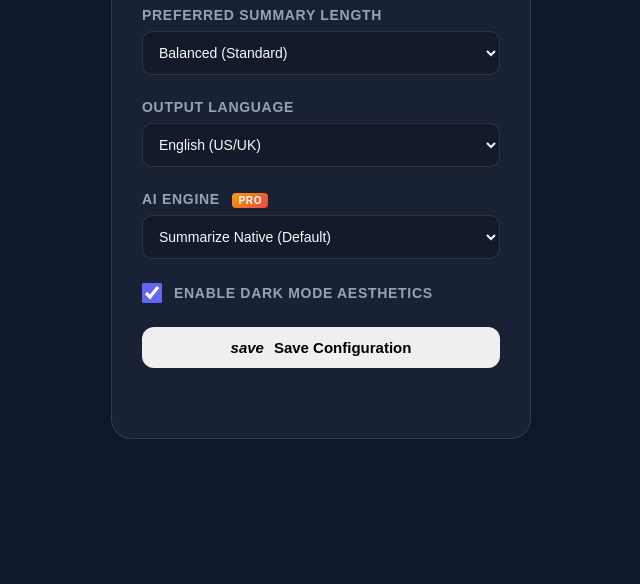
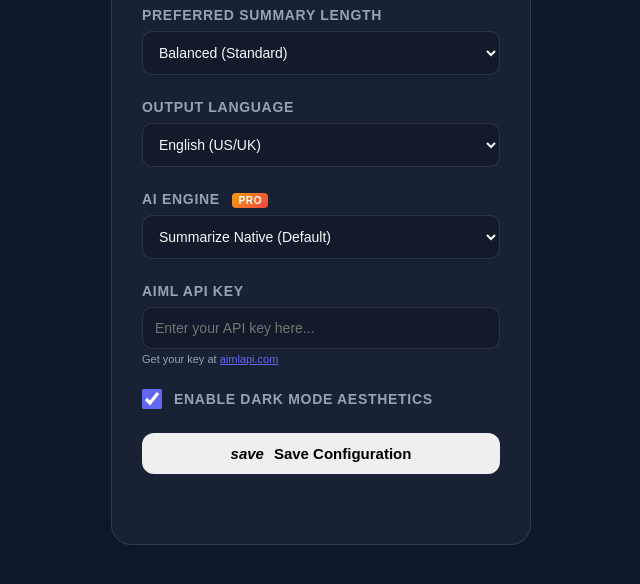
Before and after one commit to eyoaladmasu2217/Chrome-summerizer-extension, a browser extension: page options.html in a window 1280 px wide. Shown: the part 120-704 px from the top of the page, without its empty margins (319-959 px from the left). Drawn offline with Linux system fonts and the light colour scheme.

Commit message:
Security: Remove hardcoded API key and allow user configuration in settings

```diff
--- a/options.html
+++ b/options.html
@@ -132,6 +132,15 @@
             </div>
 
             <div class="setting-group">
+                <label for="api-key">AIML API Key</label>
+                <input type="text" id="api-key" placeholder="Enter your API key here..." required>
+                <small style="color: var(--text-muted); font-size: 11px; margin-top: 4px; display: block;">
+                    Get your key at <a href="https://aimlapi.com" target="_blank"
+                        style="color: var(--primary);">aimlapi.com</a>
+                </small>
+            </div>
+
+            <div class="setting-group">
                 <label class="checkbox-group">
                     <input type="checkbox" id="dark-mode" checked>
                     <span>Enable Dark Mode Aesthetics</span>
--- a/options.js
+++ b/options.js
@@ -4,10 +4,11 @@ document.addEventListener('DOMContentLoaded', () => {
     const saveBtn = document.getElementById('save-btn');
 
     // Load saved settings
-    chrome.storage.sync.get(['summaryLength', 'outputLanguage', 'aiModel', 'darkMode'], (result) => {
+    chrome.storage.sync.get(['summaryLength', 'outputLanguage', 'aiModel', 'darkMode', 'apiKey'], (result) => {
         document.getElementById('summary-length').value = result.summaryLength || 'medium';
         document.getElementById('output-language').value = result.outputLanguage || 'en';
         document.getElementById('ai-model').value = result.aiModel || 'Summerizer';
+        document.getElementById('api-key').value = result.apiKey || '';
         document.getElementById('dark-mode').checked = result.darkMode !== false; // Default to true
 
         // Apply dark mode immediately
@@ -23,6 +24,7 @@ document.addEventListener('DOMContentLoaded', () => {
             summaryLength: document.getElementById('summary-length').value,
             outputLanguage: document.getElementById('output-language').value,
             aiModel: document.getElementById('ai-model').value,
+            apiKey: document.getElementById('api-key').value,
             darkMode: document.getElementById('dark-mode').checked
         };
 
```
Also changed, not shown: popup.js (+8 -3 lines).
